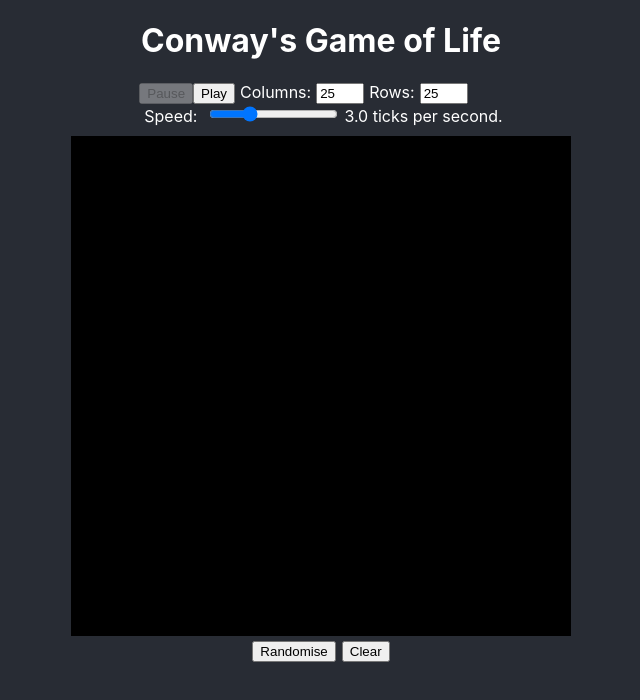
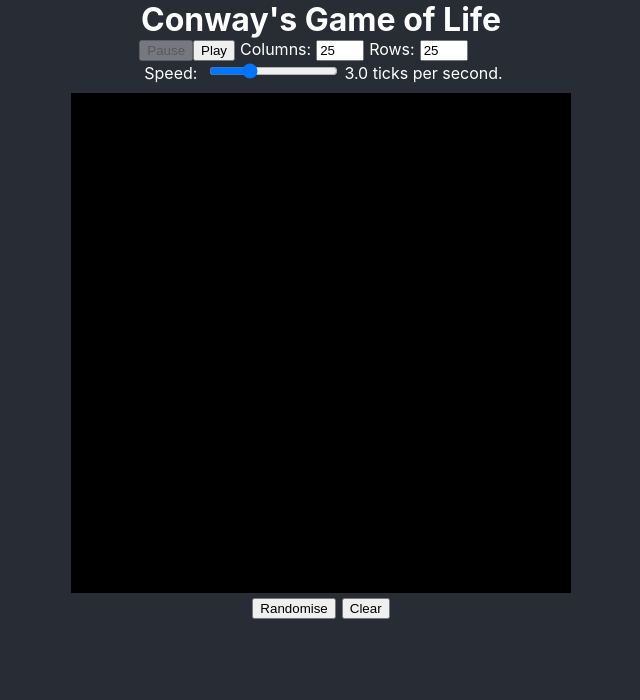
Before and after one commit to michaeljfuller/game-of-life, a React (Create React App) app: page / in a window 1280 px wide. Shown: the top 700 px of the page, without its empty margins (319-959 px from the left). Built offline with nearby package versions, Linux system fonts and the light colour scheme.

Commit message:
Add link to Wikipedia from title

```diff
--- a/src/App.module.css
+++ b/src/App.module.css
@@ -2,8 +2,17 @@
     display: flex;
     flex-direction: column;
 }
-.App > h1 {
+.title {
     text-align: center;
+    text-decoration: none;
+    color: white;
+    margin: 0 auto;
+}
+.title:hover {
+    color: lightblue;
+}
+.title * {
+    margin: 0;
 }
 
 .controls {
--- a/src/App.tsx
+++ b/src/App.tsx
@@ -1,7 +1,7 @@
 import React from 'react';
 import {Game} from "./components/Game/Game";
 import {Controls} from "./components/Controls/Controls";
-import styles from "./App.module.css";
+import classes from "./App.module.css";
 
 // TODO Add Error Boundary
 
@@ -11,11 +11,13 @@ function App() {
     const [columns, setColumns] = React.useState(25);
     const [speed, setSpeed] = React.useState(3);
 
-    return <div className={styles.App}>
+    return <div className={classes.App}>
 
-        <h1>Conway's Game of Life</h1>
+        <a className={classes.title} href="https://en.wikipedia.org/wiki/Conway%27s_Game_of_Life">
+            <h1>Conway's Game of Life</h1>
+        </a>
 
-        <div className={styles.controls}>
+        <div className={classes.controls}>
             <Controls
                 playing={playing.value}
                 rows={rows}
@@ -30,7 +32,7 @@ function App() {
             />
         </div>
 
-        <div className={styles.game}>
+        <div className={classes.game}>
             <Game
                 rows={rows}
                 columns={columns}
```
Also changed, not shown: 1 other file (tests, documents, lock files or other folders).
